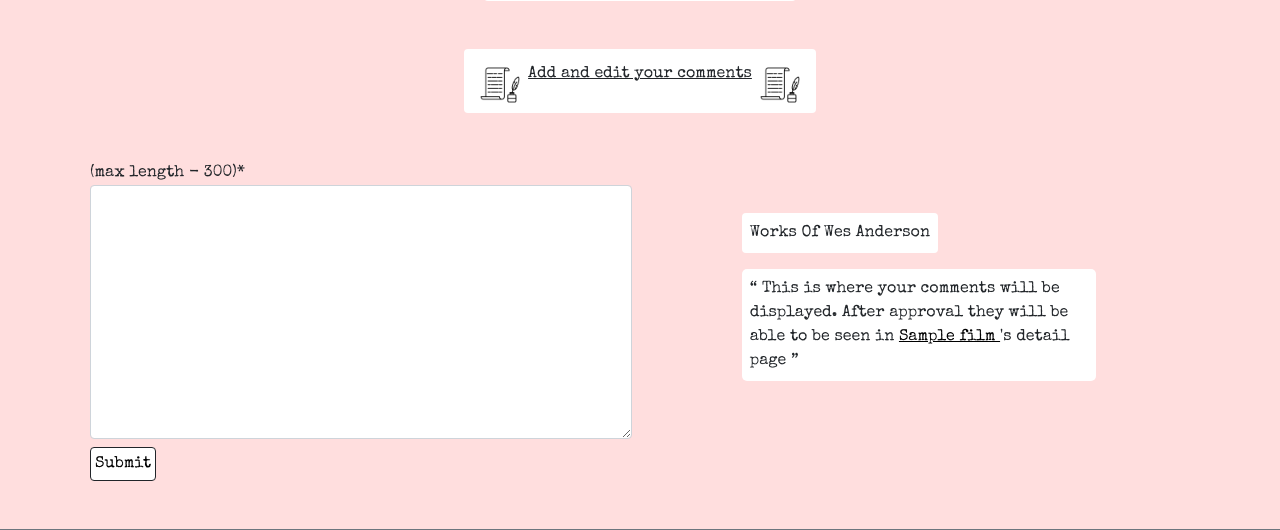
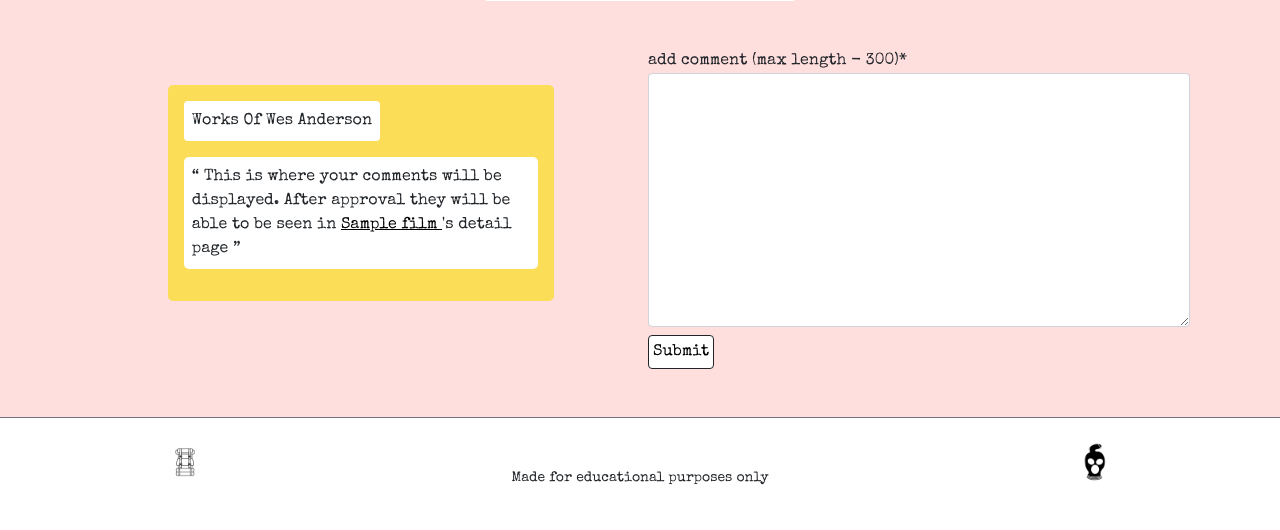
Before and after one commit to DavidDock/works-of-wes-anderson, a Django app: page /member-area/ in a window 1280 px wide. Shown: the part 576-1106 px from the top of the page. Run offline with Django 4.2, Linux system fonts and the light colour scheme; a user stored in the database is signed in; tables that the repository leaves empty hold one stand-in row (values such as "Sample post"); some libraries are stand-ins or nearby versions.

Commit message:
Style member page so no secondary heading

```diff
--- a/films/forms.py
+++ b/films/forms.py
@@ -9,7 +9,7 @@ class CommentForm(forms.ModelForm):
 
     def __init__(self, *args, **kwargs):
         super(CommentForm, self).__init__(*args, **kwargs)
-        self.fields['content'].label = " (max length - 300)"
+        self.fields['content'].label = " add comment (max length - 300)"
         self.fields['content'].widget.attrs.update({
             'aria-label': 'Enter a comment'
         })
--- a/templates/member_area.html
+++ b/templates/member_area.html
@@ -39,31 +39,14 @@
             alt="Second icon of {{ movie.title }}" width="10" height="10" />
     </div>
 
-    <div class="d-flex bg-white rounded head mx-auto my-4"><img class="icon pb-lg-2" src="{% static 'images/writing.png' %}"
-            alt="Icon of a letter" width="10" height="10">
-        <h3 class="ps-2 pe-2 fs-6 text-center text-decoration-underline"> Add and edit your comments</h3><img
-            class="icon pb-lg-2" src="{% static 'images/writing.png' %}" alt="Icon of a letter" width="10" height="10">
-    </div>
-
     <!-- comments and form -->
     <div class="container-fluid row align-items-center w-100 p-0 m-0">
-
-        <!-- comment form for each film -->
-        <div class="col-lg-6 p-0 m-0">
-
-            <form method="post" action="add_comment/{{ movie.slug }}" class="my-4 mx-2 comment-form">
-                {{ comment_form | crispy }}
-                {% csrf_token %}
-                <button type="submit" class="mt-2 sign-button bg-white p-1 rounded border border-dark">Submit</button>
-            </form>
-
-        </div>
 
         <!-- comments -->
         <div class="col-lg-6 p-0 m-0">
             <div id="full-width-snap"
                 class="scroll-container rounded scroll-container-default scroll-container-{{ movie.color_class }} snaps-inline">
-                <figure class="{{ movie.color_class }}-2">
+                <figure class="default-2 {{ movie.color_class }}-2">
                     <figurecaption class="rounded">
                         Works Of Wes Anderson
                     </figurecaption class="rounded">
@@ -74,7 +57,7 @@
                 </figure>
                 {% for comment in all_comments %}
                 {% if comment.film == movie %}
-                <figure class="{{ movie.color_class }}-1">
+                <figure class="default-1 {{ movie.color_class }}-1">
                     {% if not comment.approved %}
                     <figurecaption class="rounded text-muted">
                         **Pending Approval**
@@ -93,6 +76,17 @@
             </div>
         </div>
 
+        <!-- comment form for each film -->
+        <div class="col-lg-6 p-0 m-0">
+
+            <form method="post" action="add_comment/{{ movie.slug }}" class="my-4 mx-2 comment-form">
+                {{ comment_form | crispy }}
+                {% csrf_token %}
+                <button type="submit" class="mt-2 sign-button bg-white p-1 rounded border border-dark">Submit</button>
+            </form>
+
+        </div>
+
     </div>
 </div>
 {% endfor %}
```
